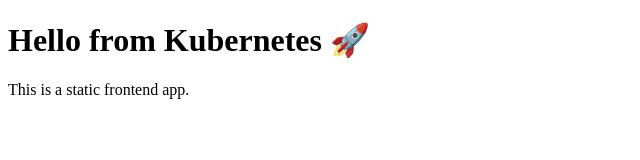
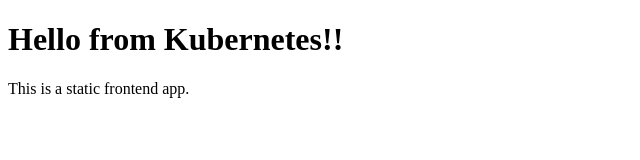
Before and after one commit to supratim-89/kubnetespro, a plain HTML site: page app/index.html in a window 1280 px wide. Shown: the whole page, without its empty margins (0-640 px from the left). Drawn offline with Linux system fonts and the light colour scheme.

Commit message:
second commit

```diff
--- a/app/index.html
+++ b/app/index.html
@@ -4,7 +4,7 @@
   <title>Kubernetes Interview Project</title>
 </head>
 <body>
-  <h1>Hello from Kubernetes 🚀</h1>
+  <h1>Hello from Kubernetes!!</h1>
   <p>This is a static frontend app.</p>
 </body>
 </html>
```
Also changed, not shown: 2 other files.
